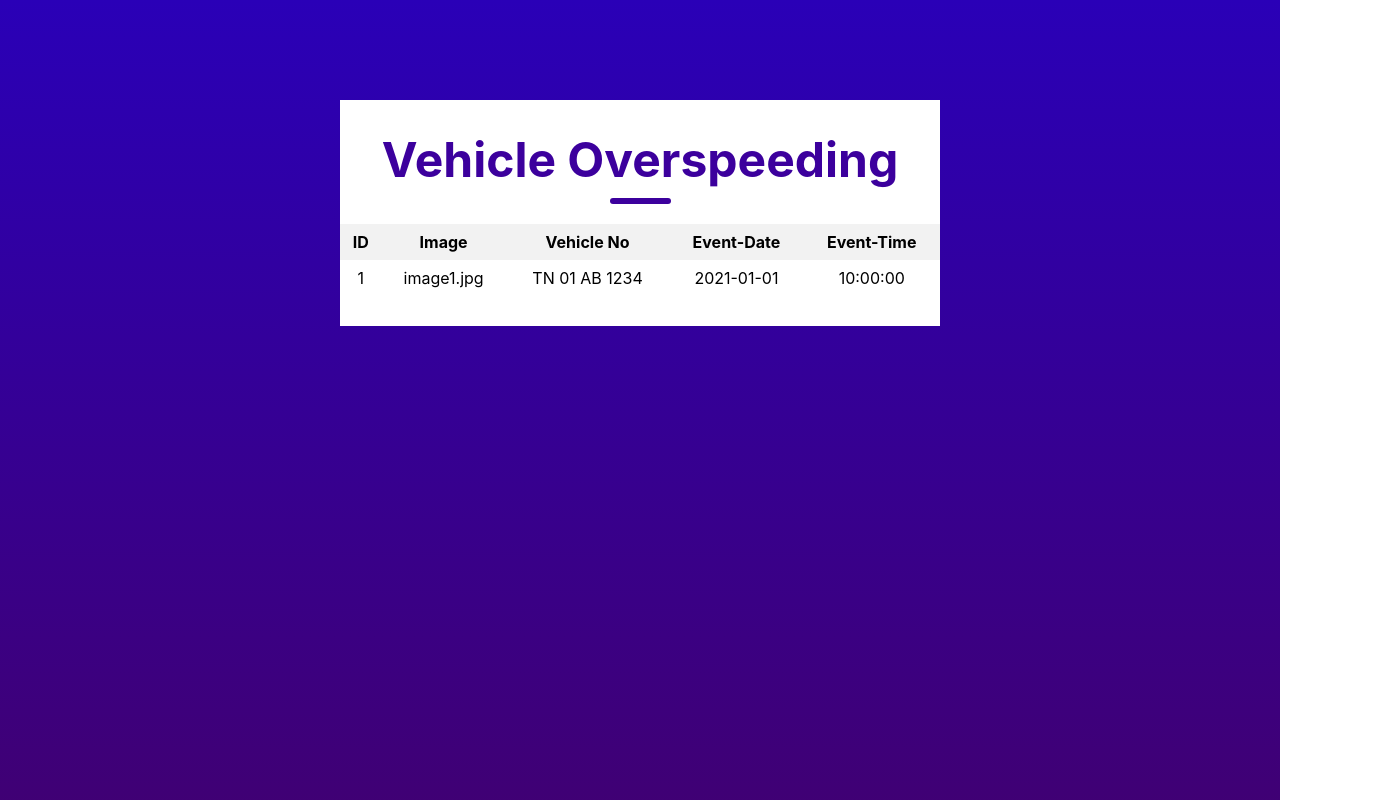
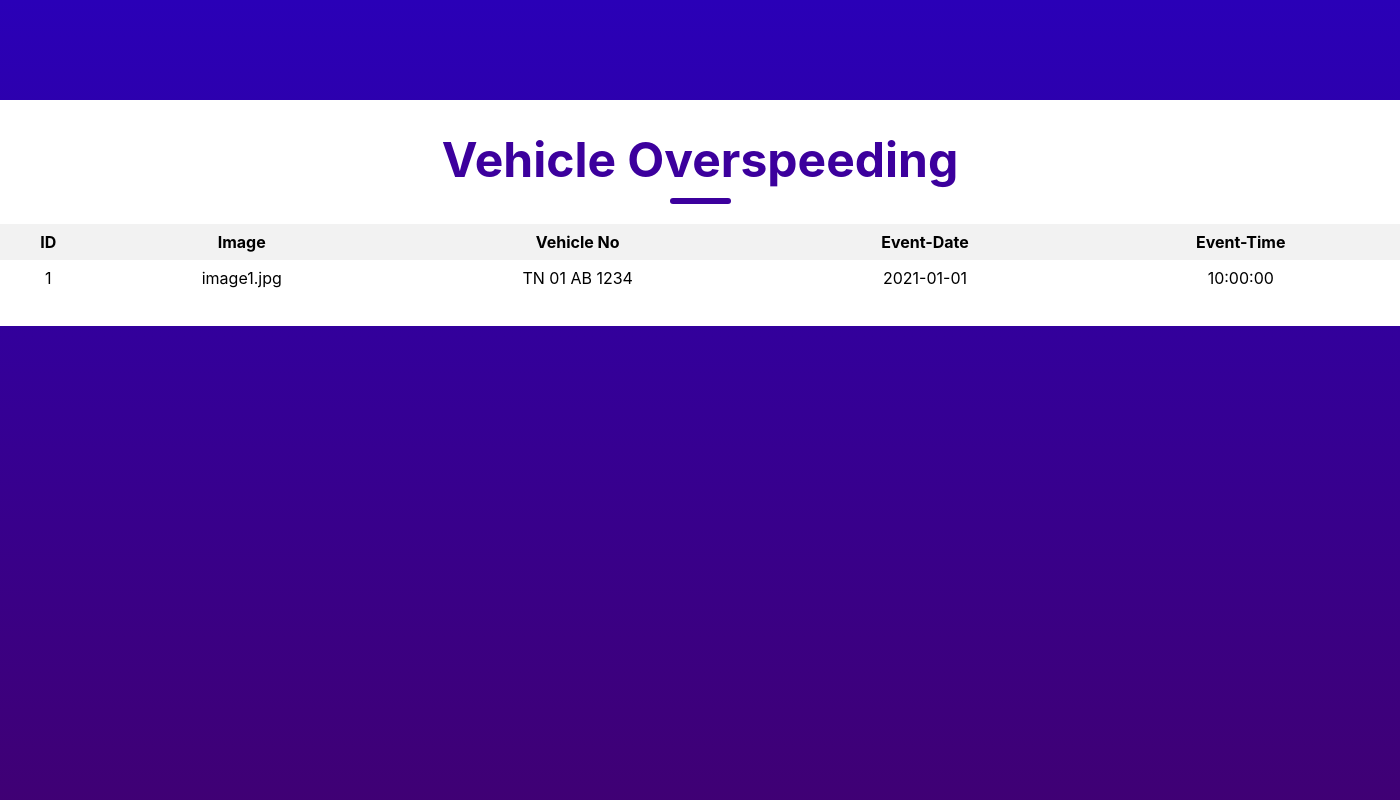
Before and after one commit to Rishabh-Pandey007/ANPR_React, a React (Create React App) app: page / in a window 1280 px wide. Shown: the top 800 px of the page, 1400 px wide, since content can reach past the window. Built offline with nearby package versions, Linux system fonts and the light colour scheme.

Commit message:
Update Table.jsx

```diff
--- a/src/components/Table.jsx
+++ b/src/components/Table.jsx
@@ -20,10 +20,10 @@ const TableDisplay = () => {
   }, []);
 
   return (
-    <div className="container">
-        <div className="header">
+    <div className="containers">
+        <div className="headers">
             <div className="text">Vehicle Overspeeding</div>
-            <div className="underline"></div>
+            <div className="underlines"></div>
         </div><br></br>
       <table>
         <thead>
```
